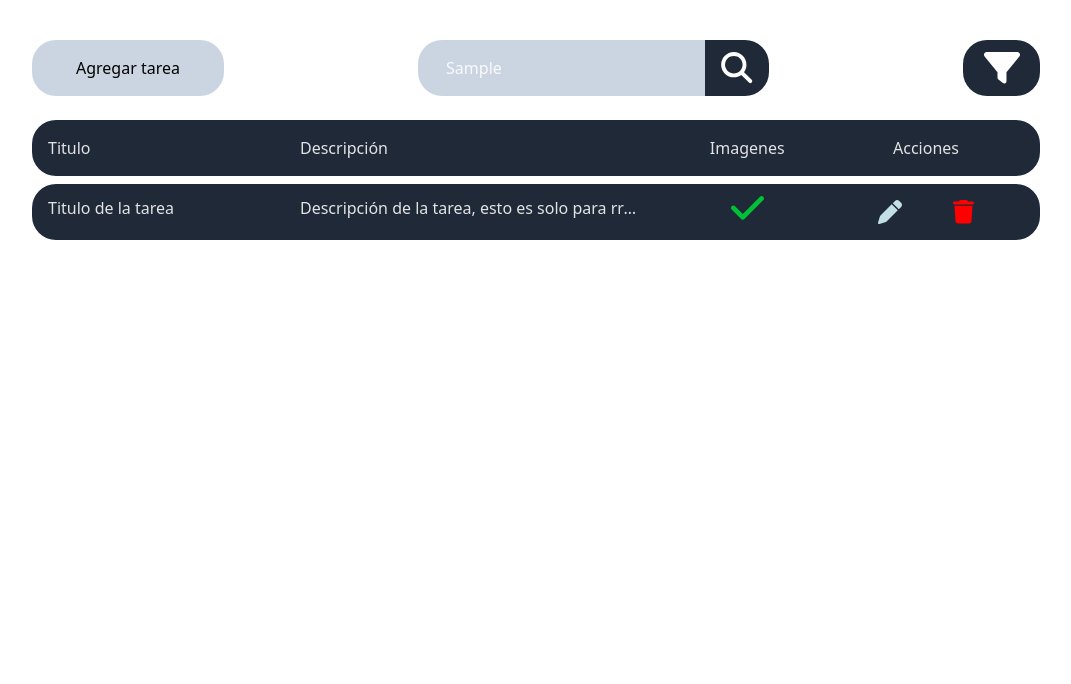
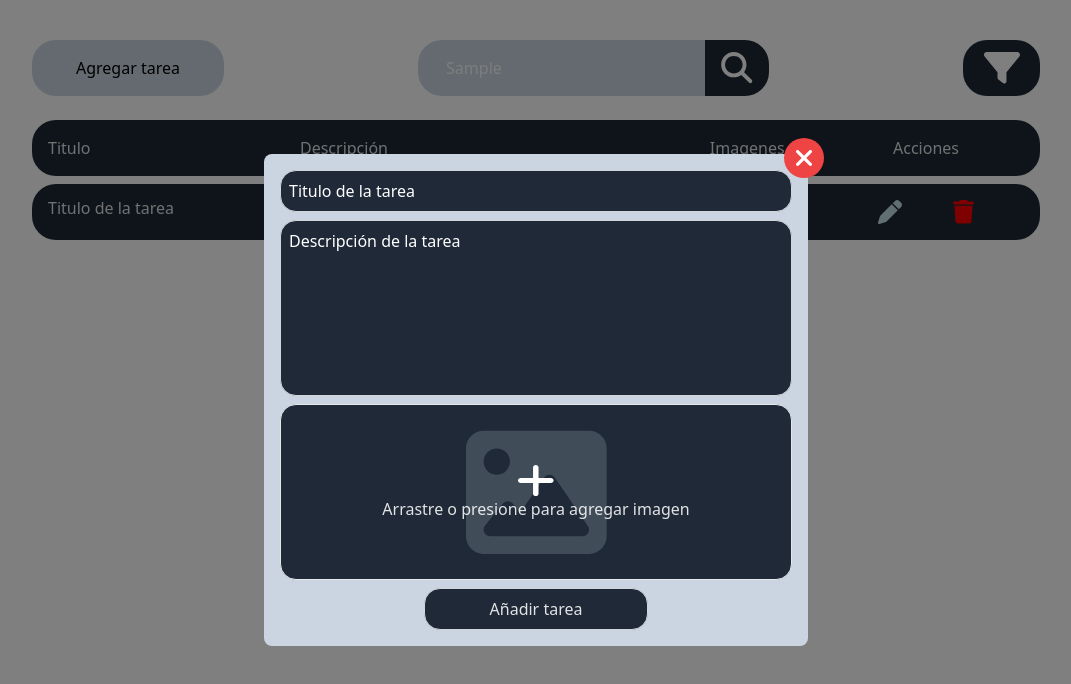
Before and after one commit to leonelangelv/Task-hub, a React (Vite) app: page / in a window 1280 px wide. Both pictures are taken after typing "Sample" into the empty fields and a click on the button "Agregar tarea". Shown: the top 684 px of the page, without its empty margins (104-1175 px from the left). Built offline with nearby package versions, Linux system fonts and the light colour scheme.

Commit message:
feat: AddTask component and your styles whit tailwind and css for the animation.

```diff
--- /dev/null
+++ b/src/components/modals/add-task/AddTask.module.css
@@ -0,0 +1,27 @@
+.open-modal {
+  animation: .5s ease-out 0s 1 zoomIn;
+}
+
+.close-modal {
+  animation: .5s ease-out 0s 1 zoomOut;
+}
+
+@keyframes zoomIn {
+  0% {
+    transform: scale(0);
+  }
+
+  100% {
+    transform: scale(1);
+  }
+}
+
+@keyframes zoomOut {
+  0% {
+    transform: scale(1);
+  }
+
+  100% {
+    transform: scale(0);
+  }
+}
--- /dev/null
+++ b/src/components/modals/add-task/index.jsx
@@ -0,0 +1,119 @@
+import { useState } from 'react';
+import PropTypes from 'prop-types';
+import { image_icon, more_icon, xmark_icon } from '../../../assets';
+
+const twStyles = {
+  add_task: {
+    style: `w-full h-full fixed top-0 left-0 z-50 bg-black/50
+            flex justify-center items-center`,
+    modal: {
+      style: 'w-[23rem] md:w-[34rem] relative bg-slate-300 p-4 rounded-lg',
+      close_button: {
+        style:
+          'bg-red-500 p-3 rounded-full absolute -top-4 -right-4 hover:cursor-pointer',
+        icon: 'h-4'
+      },
+      form: 'flex flex-col gap-2',
+      input:
+        'p-2 border border-gray-300 rounded-2xl outline-none focus:outline-2 focus:outline-gray-800 bg-gray-800 placeholder:text-white',
+      textarea:
+        'h-[11rem] p-2 border border-gray-300 rounded-2xl outline-none focus:outline-2 focus:outline-gray-800 resize-none bg-gray-800 placeholder:text-white',
+      image_box: {
+        style: `h-[11rem] relative flex flex-col justify-center items-center border
+      bg-gray-800 rounded-2xl hover:bg-gray-700`,
+        bg_image: `absolute opacity-20`,
+        label_add_image_bg: `absolute w-full h-full rounded-2xl`,
+        more_icon: `z-50`,
+        label: `z-50 relative `
+      },
+      button:
+        'w-[14rem] p-2 border border-gray-300 rounded-2xl bg-gray-800 self-center hover:opacity-80'
+    }
+  }
+};
+
+import cssStyles from './AddTask.module.css';
+
+export const AddTask = ({ closeModal }) => {
+  const [animationModal, setAnimationModal] = useState(cssStyles['open-modal']);
+
+  const handleCloseModal = () => {
+    setAnimationModal(cssStyles['close-modal']);
+    setTimeout(() => {
+      closeModal();
+    }, 450);
+  };
+
+  return (
+    <section className={twStyles.add_task.style} onClick={handleCloseModal}>
+      <div
+        className={`${twStyles.add_task.modal.style} ${animationModal}`}
+        onClick={(e) => {
+          e.stopPropagation();
+        }}
+      >
+        <button
+          className={twStyles.add_task.modal.close_button.style}
+          onClick={handleCloseModal}
+        >
+          <img
+            src={xmark_icon('white')}
+            alt='Xmark icon for closing the modal'
+            className={twStyles.add_task.modal.close_button.icon}
+          />
+        </button>
+
+        <form className={twStyles.add_task.modal.form}>
+          <input
+            name='title'
+            id='title'
+            type='text'
+            className={twStyles.add_task.modal.input}
+            placeholder='Titulo de la tarea'
+          />
+          <textarea
+            name='description'
+            id='description'
+            className={twStyles.add_task.modal.textarea}
+            placeholder='Descripción de la tarea'
+          />
+          <div className={twStyles.add_task.modal.image_box.style}>
+            <img
+              src={image_icon('#C2DFE3')}
+              className={twStyles.add_task.modal.image_box.bg_image}
+            />
+            <label
+              htmlFor='image'
+              className={twStyles.add_task.modal.image_box.label_add_image_bg}
+            ></label>
+            <img
+              src={more_icon('white')}
+              alt='More icon for adding images'
+              className={twStyles.add_task.modal.image_box.more_icon}
+            />
+            <label
+              htmlFor='image'
+              className={twStyles.add_task.modal.image_box.label}
+            >
+              Arrastre o presione para agregar imagen
+            </label>
+            <input
+              type='file'
+              name='image'
+              id='image'
+              style={{ display: 'none' }}
+            />
+          </div>
+
+          <button className={twStyles.add_task.modal.button} type='submit'>
+            Añadir tarea
+          </button>
+        </form>
+      </div>
+    </section>
+  );
+};
+
+AddTask.propTypes = {
+  closeModal: PropTypes.func
+};
--- a/src/components/task-bar/index.jsx
+++ b/src/components/task-bar/index.jsx
@@ -1,4 +1,6 @@
 import { filter_icon, search_icon } from '../../assets';
+import { useModal } from '../../hooks/useModal';
+import { AddTask } from '../modals/add-task';
 
 const styles = {
   task_bar: {
@@ -19,9 +21,23 @@ const styles = {
 };
 
 export const TaskBar = () => {
+  const [isOpenAddTaskModal, openAddTaskModal, closeAddTaskModal] =
+    useModal(false);
+
   return (
     <header className={`${styles.task_bar.style}`}>
-      <button className={`${styles.task_bar.button_add}`}>Agregar tarea</button>
+      {isOpenAddTaskModal && (
+        <AddTask
+          isOpenModal={isOpenAddTaskModal}
+          closeModal={closeAddTaskModal}
+        />
+      )}
+      <button
+        className={`${styles.task_bar.button_add}`}
+        onClick={openAddTaskModal}
+      >
+        Agregar tarea
+      </button>
 
       <div className={`${styles.task_bar.search.style}`}>
         <input
```
